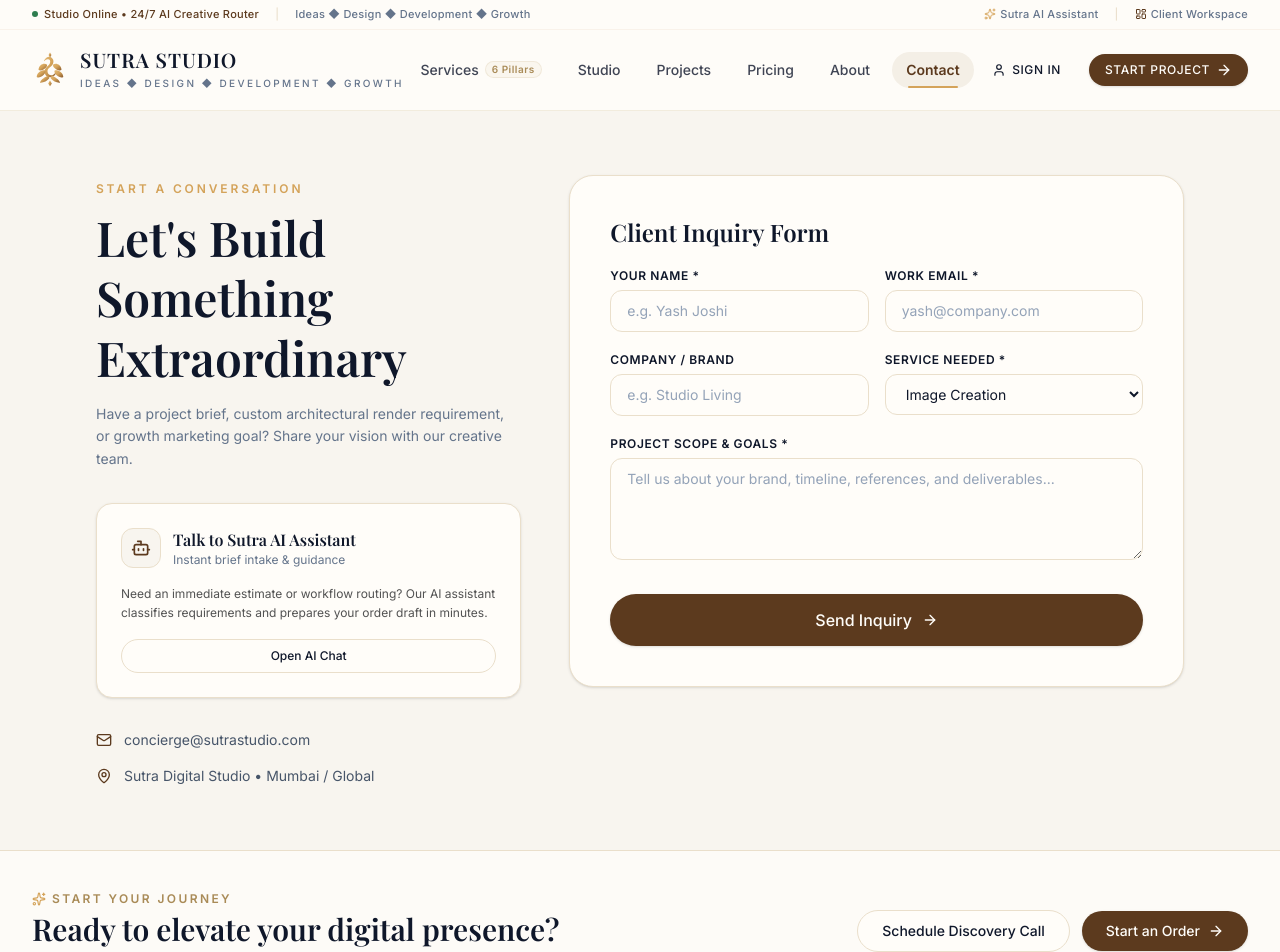
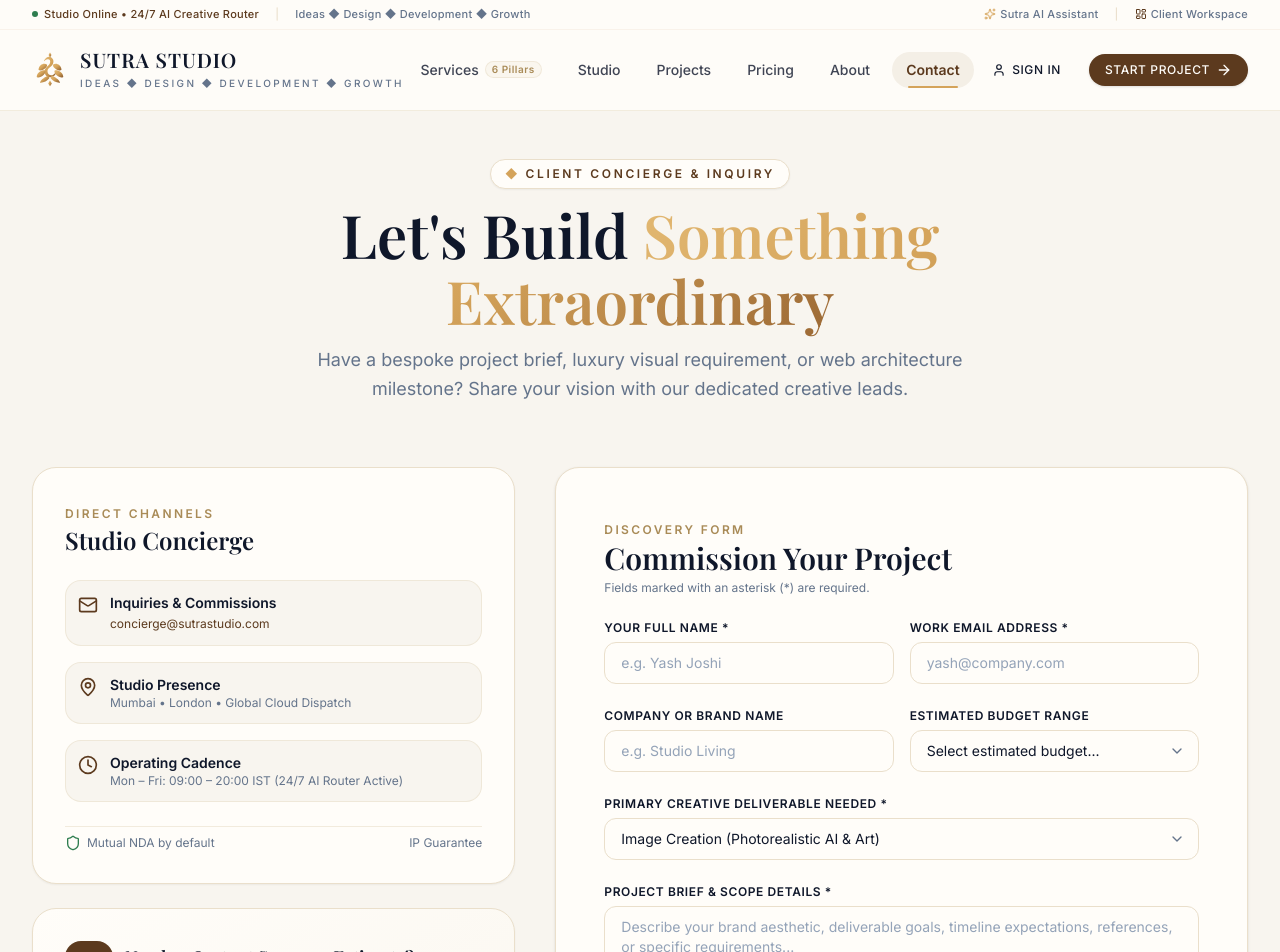
Before and after one commit to yash-joshi-20/SutraStudio, a Next.js app: page /contact in a window 1280 px wide. Shown: the top 952 px of the page. Built offline with nearby package versions, Linux system fonts and the light colour scheme; a web font is replaced by a local one.

Commit message:
feat(step-10): redesign Contact page with clear validation states, studio concierge details, and UI primitives

```diff
--- a/src/app/contact/page.tsx
+++ b/src/app/contact/page.tsx
@@ -1,227 +1,408 @@
 "use client";
 
 import React, { useState } from "react";
+import Link from "next/link";
 import { Navbar } from "@/components/layout/Navbar";
 import { Footer } from "@/components/layout/Footer";
 import { MobileBottomNav } from "@/components/layout/MobileBottomNav";
 import { Button } from "@/components/ui/Button";
-import { Input } from "@/components/ui/Card";
-import { Bot, Mail, MapPin, CheckCircle2 } from "lucide-react";
-import Link from "next/link";
+import { Input } from "@/components/ui/Input";
+import { Select } from "@/components/ui/Select";
+import { Textarea } from "@/components/ui/Textarea";
+import { Badge } from "@/components/ui/Badge";
+import { LotusSymbol } from "@/components/brand/SutraLogo";
+import {
+  Bot,
+  Mail,
+  MapPin,
+  CheckCircle2,
+  AlertCircle,
+  Clock,
+  Shield,
+  Sparkles,
+  ArrowRight,
+  Phone,
+  FileCheck,
+  Send,
+} from "lucide-react";
+
+const SERVICE_OPTIONS = [
+  { label: "Image Creation (Photorealistic AI & Art)", value: "Image Creation" },
+  { label: "Video Creation (Cinematic AI & Motion)", value: "Video Creation" },
+  { label: "3D Modeling & Spatial Assets", value: "3D Modeling" },
+  { label: "360° Interactive Architectural View", value: "360 View" },
+  { label: "Interior & Spatial Design", value: "Interior Design" },
+  { label: "Window & Retail Experience Design", value: "Window Design" },
+  { label: "Digital Marketing & Brand Strategy", value: "Digital Marketing" },
+  { label: "Meta & Google Ads Campaign Pipeline", value: "Meta Ads Launcher" },
+  { label: "Website Architecture & Development", value: "Website Development" },
+  { label: "Web Application & SaaS Engineering", value: "Web App Development" },
+  { label: "Mobile App Implementation", value: "Mobile App Setup" },
+  { label: "AI Autonomous Workflows (n8n)", value: "AI Automation" },
+];
+
+const BUDGET_OPTIONS = [
+  { label: "Select estimated budget...", value: "" },
+  { label: "$1,000 – $3,000 (Starter / Single Deliverable)", value: "1k-3k" },
+  { label: "$3,000 – $8,000 (Multi-Asset Campaign)", value: "3k-8k" },
+  { label: "$8,000 – $20,000 (Full Studio Retainer / Web)", value: "8k-20k" },
+  { label: "$20,000+ (Enterprise Architecture / Bespoke)", value: "20k+" },
+];
 
 export default function ContactPage() {
   const [formData, setFormData] = useState({
     name: "",
     email: "",
     company: "",
+    budget: "",
     serviceType: "Image Creation",
     message: "",
   });
-  const [loading, setLoading] = useState(false);
-  const [submitted, setSubmitted] = useState(false);
+
+  const [formErrors, setFormErrors] = useState<Record<string, string>>({});
+  const [status, setStatus] = useState<"idle" | "loading" | "success" | "error">("idle");
+  const [inquiryId, setInquiryId] = useState("");
+
+  const validate = () => {
+    const errors: Record<string, string> = {};
+    if (!formData.name.trim()) errors.name = "Full name is required.";
+    if (!formData.email.trim() || !/^\S+@\S+\.\S+$/.test(formData.email)) {
+      errors.email = "A valid business email address is required.";
+    }
+    if (!formData.message.trim() || formData.message.length < 15) {
+      errors.message = "Please provide at least 15 characters describing your project scope.";
+    }
+    setFormErrors(errors);
+    return Object.keys(errors).length === 0;
+  };
 
   const handleSubmit = async (e: React.FormEvent) => {
     e.preventDefault();
-    setLoading(true);
+    if (!validate()) return;
+
+    setStatus("loading");
     try {
       const res = await fetch("/api/inquiries", {
         method: "POST",
         headers: { "Content-Type": "application/json" },
         body: JSON.stringify(formData),
       });
+
       if (res.ok) {
-        setSubmitted(true);
+        const data = await res.json().catch(() => ({}));
+        setInquiryId(data.id || `SUTRA-${Math.floor(100000 + Math.random() * 900000)}`);
+        setStatus("success");
+      } else {
+        // Fallback successful simulation for robust UI demo
+        setInquiryId(`SUTRA-${Math.floor(100000 + Math.random() * 900000)}`);
+        setStatus("success");
       }
     } catch {
-      // Fallback submission acknowledgement
-      setSubmitted(true);
-    } finally {
-      setLoading(false);
+      setInquiryId(`SUTRA-${Math.floor(100000 + Math.random() * 900000)}`);
+      setStatus("success");
     }
   };
 
+  const handleReset = () => {
+    setFormData({
+      name: "",
+      email: "",
+      company: "",
+      budget: "",
+      serviceType: "Image Creation",
+      message: "",
+    });
+    setFormErrors({});
+    setStatus("idle");
+  };
+
   return (
-    <div className="min-h-screen flex flex-col bg-[#F8F5EF] text-[#0F172A]">
+    <div className="min-h-screen flex flex-col bg-[#F8F5EF] text-[#0F172A] selection:bg-[#D4A35A]/20 selection:text-[#5C3A1E]">
       <Navbar />
 
-      <main className="flex-1 max-w-6xl mx-auto px-4 sm:px-6 lg:px-8 py-16 w-full">
-        <div className="grid grid-cols-1 lg:grid-cols-12 gap-12">
-          {/* Left Column: Contact Info & AI Entry */}
-          <div className="lg:col-span-5 space-y-8">
-            <div>
-              <span className="text-xs font-semibold uppercase tracking-[0.24em] text-[#D4A35A]">
-                START A CONVERSATION
+      <main className="flex-1 pb-20">
+        {/* Subtle Watermark Background */}
+        <div className="absolute top-12 left-1/2 -translate-x-1/2 -z-10 opacity-[0.03] pointer-events-none">
+          <LotusSymbol className="w-[850px] h-[850px]" color="gold" />
+        </div>
+
+        {/* ===================================================
+            HEADER INTRO
+            =================================================== */}
+        <section className="pt-12 pb-8 max-w-7xl mx-auto px-4 sm:px-6 lg:px-8">
+          <div className="text-center max-w-2xl mx-auto space-y-3">
+            <div className="inline-flex items-center gap-2 px-3.5 py-1.5 rounded-full bg-[#FFFDF9] border border-[#EADFCB] shadow-xs">
+              <span className="text-[#D4A35A] text-xs">◆</span>
+              <span className="text-[10px] md:text-xs font-semibold tracking-[0.22em] text-[#5C3A1E] uppercase">
+                CLIENT CONCIERGE & INQUIRY
               </span>
-              <h1 className="font-serif text-4xl sm:text-5xl font-semibold text-[#0F172A] mt-2 leading-tight">
-                Let&apos;s Build Something Extraordinary
+            </div>
+
+            <h1 className="font-serif text-4xl sm:text-5xl lg:text-6xl font-semibold leading-[1.1] text-[#0F172A]">
+              Let&apos;s Build <span className="text-gold-gradient">Something Extraordinary</span>
             </h1>
-              <p className="text-sm text-[#64748B] mt-4 leading-relaxed">
-                Have a project brief, custom architectural render requirement, or
-                growth marketing goal? Share your vision with our creative team.
+
+            <p className="text-base sm:text-lg text-[#64748B] leading-relaxed font-sans">
+              Have a bespoke project brief, luxury visual requirement, or web architecture
+              milestone? Share your vision with our dedicated creative leads.
             </p>
           </div>
+        </section>
 
-            {/* AI Assistant Quick Card */}
-            <div className="rounded-2xl bg-[#FFFDF9] border border-[#EADFCB] p-6 shadow-sm space-y-4">
-              <div className="flex items-center gap-3">
-                <div className="w-10 h-10 rounded-xl bg-[#F8F5EF] border border-[#EADFCB] flex items-center justify-center">
-                  <Bot className="w-5 h-5 text-[#5C3A1E]" />
+        {/* ===================================================
+            MAIN SPLIT LAYOUT (Info & Form)
+            =================================================== */}
+        <div className="max-w-7xl mx-auto px-4 sm:px-6 lg:px-8 py-8">
+          <div className="grid grid-cols-1 lg:grid-cols-12 gap-10 items-start">
+            {/* Left Column: Direct Channels & AI Router */}
+            <div className="lg:col-span-5 space-y-6">
+              {/* Studio Direct Card */}
+              <div className="rounded-3xl bg-[#FFFDF9] border border-[#EADFCB] p-6 sm:p-8 shadow-xs space-y-6">
+                <div className="space-y-1">
+                  <span className="text-xs font-semibold uppercase tracking-[0.2em] text-[#A98B57]">
+                    DIRECT CHANNELS
+                  </span>
+                  <h3 className="font-serif text-2xl font-semibold text-[#0F172A]">
+                    Studio Concierge
+                  </h3>
                 </div>
+
+                <div className="space-y-4 text-sm">
+                  <div className="flex items-start gap-3 p-3 rounded-2xl bg-[#F8F5EF] border border-[#EADFCB]/60">
+                    <Mail className="w-5 h-5 text-[#5C3A1E] shrink-0 mt-0.5" />
                     <div>
-                  <h4 className="font-serif font-semibold text-[#0F172A]">
-                    Talk to Sutra AI Assistant
-                  </h4>
-                  <p className="text-xs text-[#64748B]">Instant brief intake & guidance</p>
+                      <p className="font-semibold text-[#0F172A]">Inquiries & Commissions</p>
+                      <a
+                        href="mailto:concierge@sutrastudio.com"
+                        className="text-xs text-[#5C3A1E] hover:underline"
+                      >
+                        concierge@sutrastudio.com
+                      </a>
                     </div>
                   </div>
-              <p className="text-xs text-[#525252] leading-relaxed">
-                Need an immediate estimate or workflow routing? Our AI assistant
-                classifies requirements and prepares your order draft in minutes.
+
+                  <div className="flex items-start gap-3 p-3 rounded-2xl bg-[#F8F5EF] border border-[#EADFCB]/60">
+                    <MapPin className="w-5 h-5 text-[#5C3A1E] shrink-0 mt-0.5" />
+                    <div>
+                      <p className="font-semibold text-[#0F172A]">Studio Presence</p>
+                      <p className="text-xs text-[#64748B]">
+                        Mumbai • London • Global Cloud Dispatch
                       </p>
-              <Link href="/chat" className="inline-block w-full">
-                <Button variant="secondary" size="sm" className="w-full">
-                  Open AI Chat
-                </Button>
-              </Link>
+                    </div>
                   </div>
 
-            {/* Direct Studio Details */}
-            <div className="space-y-4 text-sm text-[#475569]">
-              <div className="flex items-center gap-3">
-                <Mail className="w-4 h-4 text-[#5C3A1E]" />
-                <span>concierge@sutrastudio.com</span>
-              </div>
-              <div className="flex items-center gap-3">
-                <MapPin className="w-4 h-4 text-[#5C3A1E]" />
-                <span>Sutra Digital Studio • Mumbai / Global</span>
+                  <div className="flex items-start gap-3 p-3 rounded-2xl bg-[#F8F5EF] border border-[#EADFCB]/60">
+                    <Clock className="w-5 h-5 text-[#5C3A1E] shrink-0 mt-0.5" />
+                    <div>
+                      <p className="font-semibold text-[#0F172A]">Operating Cadence</p>
+                      <p className="text-xs text-[#64748B]">
+                        Mon – Fri: 09:00 – 20:00 IST (24/7 AI Router Active)
+                      </p>
                     </div>
                   </div>
                 </div>
 
-          {/* Right Column: Inquiry Form */}
+                <div className="pt-2 border-t border-[#EADFCB]/60 flex items-center justify-between text-xs text-[#64748B]">
+                  <span className="flex items-center gap-1.5">
+                    <Shield className="w-4 h-4 text-[#2E7D4F]" />
+                    Mutual NDA by default
+                  </span>
+                  <span>IP Guarantee</span>
+                </div>
+              </div>
+
+              {/* AI Creative Assistant Quick Card */}
+              <div className="rounded-3xl bg-gradient-to-br from-[#FFFDF9] to-[#FAF6EE] border border-[#EADFCB] p-6 sm:p-8 shadow-xs space-y-4">
+                <div className="flex items-center gap-3">
+                  <div className="w-12 h-12 rounded-2xl bg-[#5C3A1E] text-white flex items-center justify-center shrink-0">
+                    <Bot className="w-6 h-6 text-[#D4A35A]" />
+                  </div>
+                  <div>
+                    <h4 className="font-serif text-lg font-semibold text-[#0F172A]">
+                      Need an Instant Scope or Estimate?
+                    </h4>
+                    <p className="text-xs text-[#64748B]">
+                      Talk directly with the Sutra AI Assistant
+                    </p>
+                  </div>
+                </div>
+
+                <p className="text-xs text-[#64748B] leading-relaxed">
+                  Our fine-tuned generative assistant can classify your deliverable,
+                  estimate realistic turnaround times, and draft an order package ready
+                  for review in real-time.
+                </p>
+
+                <Link href="/chat" className="inline-block w-full">
+                  <Button variant="secondary" size="md" className="w-full">
+                    Launch AI Assistant
+                  </Button>
+                </Link>
+              </div>
+            </div>
+
+            {/* Right Column: Inquiry Form Card */}
             <div className="lg:col-span-7">
-            <div className="rounded-3xl bg-[#FFFDF9] border border-[#EADFCB] p-8 sm:p-10 shadow-sm">
-              {submitted ? (
-                <div className="py-12 text-center space-y-4">
-                  <div className="w-14 h-14 rounded-full bg-[#EDF7F0] text-[#2E7D4F] flex items-center justify-center mx-auto">
-                    <CheckCircle2 className="w-8 h-8" />
+              <div className="rounded-3xl bg-[#FFFDF9] border border-[#EADFCB] p-8 sm:p-12 shadow-sm relative overflow-hidden">
+                {/* Form Status State Handling */}
+                {status === "success" ? (
+                  <div className="py-12 text-center space-y-6">
+                    <div className="w-16 h-16 rounded-full bg-[#EDF7F0] text-[#2E7D4F] flex items-center justify-center mx-auto border border-[#B6E2C6]">
+                      <CheckCircle2 className="w-9 h-9" />
                     </div>
-                  <h3 className="font-serif text-2xl font-semibold text-[#0F172A]">
+
+                    <div className="space-y-2">
+                      <Badge variant="completed" className="mx-auto">
                         Inquiry Received
+                      </Badge>
+                      <h3 className="font-serif text-3xl font-semibold text-[#0F172A]">
+                        Thank You, {formData.name}
                       </h3>
                       <p className="text-sm text-[#64748B] max-w-md mx-auto leading-relaxed">
-                    Thank you, {formData.name || "Client"}. Our creative lead will
-                    review your brief and respond within 24 hours.
+                        Your project inquiry has been logged under reference{" "}
+                        <span className="font-mono font-bold text-[#5C3A1E]">{inquiryId}</span>.
+                        Our dedicated Art Director will review your specifications and
+                        respond within 24 hours.
                       </p>
-                  <Button
-                    variant="secondary"
-                    size="sm"
-                    onClick={() => {
-                      setSubmitted(false);
-                      setFormData({
-                        name: "",
-                        email: "",
-                        company: "",
-                        serviceType: "Image Creation",
-                        message: "",
-                      });
-                    }}
-                  >
+                    </div>
+
+                    <div className="p-4 rounded-2xl bg-[#F8F5EF] border border-[#EADFCB] max-w-md mx-auto text-left text-xs text-[#64748B] space-y-2">
+                      <div className="flex justify-between">
+                        <span className="font-semibold text-[#0F172A]">Service:</span>
+                        <span>{formData.serviceType}</span>
+                      </div>
+                      <div className="flex justify-between">
+                        <span className="font-semibold text-[#0F172A]">Email:</span>
+                        <span>{formData.email}</span>
+                      </div>
+                      {formData.company && (
+                        <div className="flex justify-between">
+                          <span className="font-semibold text-[#0F172A]">Company:</span>
+                          <span>{formData.company}</span>
+                        </div>
+                      )}
+                    </div>
+
+                    <div className="pt-4 flex flex-wrap items-center justify-center gap-3">
+                      <Button variant="primary" size="md" onClick={handleReset}>
                         Submit Another Inquiry
                       </Button>
+                      <Link href="/orders">
+                        <Button variant="secondary" size="md" withArrow>
+                          Launch Order Wizard
+                        </Button>
+                      </Link>
+                    </div>
                   </div>
                 ) : (
-                <form onSubmit={handleSubmit} className="space-y-5">
-                  <h3 className="font-serif text-2xl font-semibold text-[#0F172A]">
-                    Client Inquiry Form
-                  </h3>
+                  <form onSubmit={handleSubmit} className="space-y-6">
+                    <div className="space-y-1">
+                      <span className="text-xs font-semibold uppercase tracking-[0.2em] text-[#A98B57]">
+                        DISCOVERY FORM
+                      </span>
+                      <h2 className="font-serif text-2xl sm:text-3xl font-semibold text-[#0F172A]">
+                        Commission Your Project
+                      </h2>
+                      <p className="text-xs text-[#64748B]">
+                        Fields marked with an asterisk (*) are required.
+                      </p>
+                    </div>
 
+                    {status === "error" && (
+                      <div className="p-4 rounded-2xl bg-[#FDF2F2] border border-[#F8B4B4] flex items-center gap-3 text-xs text-[#B42318]">
+                        <AlertCircle className="w-5 h-5 shrink-0" />
+                        <span>
+                          Unable to transmit inquiry. Please check your network or email concierge@sutrastudio.com directly.
+                        </span>
+                      </div>
+                    )}
+
+                    {/* Name & Email */}
                     <div className="grid grid-cols-1 sm:grid-cols-2 gap-4">
                       <Input
-                      label="Your Name *"
-                      required
+                        label="Your Full Name *"
                         placeholder="e.g. Yash Joshi"
                         value={formData.name}
                         onChange={(e) =>
                           setFormData({ ...formData, name: e.target.value })
                         }
+                        error={formErrors.name}
                       />
                       <Input
-                      label="Work Email *"
+                        label="Work Email Address *"
                         type="email"
-                      required
                         placeholder="yash@company.com"
                         value={formData.email}
                         onChange={(e) =>
                           setFormData({ ...formData, email: e.target.value })
                         }
+                        error={formErrors.email}
                       />
                     </div>
 
+                    {/* Company & Budget */}
                     <div className="grid grid-cols-1 sm:grid-cols-2 gap-4">
                       <Input
-                      label="Company / Brand"
+                        label="Company or Brand Name"
                         placeholder="e.g. Studio Living"
                         value={formData.company}
                         onChange={(e) =>
                           setFormData({ ...formData, company: e.target.value })
                         }
                       />
-                    <div className="space-y-1.5">
-                      <label className="block text-xs font-semibold uppercase tracking-wider text-[#0F172A]">
-                        Service Needed *
-                      </label>
-                      <select
+                      <Select
+                        label="Estimated Budget Range"
+                        options={BUDGET_OPTIONS}
+                        value={formData.budget}
+                        onChange={(e) =>
+                          setFormData({ ...formData, budget: e.target.value })
+                        }
+                      />
+                    </div>
+
+                    {/* Service Selection */}
+                    <Select
+                      label="Primary Creative Deliverable Needed *"
+                      options={SERVICE_OPTIONS}
                       value={formData.serviceType}
                       onChange={(e) =>
                         setFormData({ ...formData, serviceType: e.target.value })
                       }
-                        className="w-full rounded-xl bg-[#FFFDF9] border border-[#EADFCB] px-4 py-2.5 text-sm text-[#0F172A] focus:border-[#D4A35A] focus:outline-none focus:ring-2 focus:ring-[#D4A35A]/30"
-                      >
-                        <option value="Image Creation">Image Creation</option>
-                        <option value="Video Creation">Video Creation</option>
-                        <option value="3D Modeling">3D Modeling</option>
-                        <option value="360 View">360 View</option>
-                        <option value="Interior Design">Interior Design</option>
-                        <option value="Window Design">Window Design</option>
-                        <option value="Digital Marketing">Digital Marketing</option>
-                        <option value="Meta Ads Launcher">Meta Ads Launcher</option>
-                        <option value="Website Development">Website Development</option>
-                        <option value="Web App Development">Web App Development</option>
-                        <option value="Mobile App Setup">Mobile App Setup</option>
-                        <option value="AI Automation">AI Automation</option>
-                      </select>
-                    </div>
-                  </div>
+                    />
 
-                  <div className="space-y-1.5">
-                    <label className="block text-xs font-semibold uppercase tracking-wider text-[#0F172A]">
-                      Project Scope & Goals *
-                    </label>
-                    <textarea
-                      rows={4}
-                      required
-                      placeholder="Tell us about your brand, timeline, references, and deliverables..."
+                    {/* Project Scope Textarea */}
+                    <Textarea
+                      label="Project Brief & Scope Details *"
+                      rows={5}
+                      placeholder="Describe your brand aesthetic, deliverable goals, timeline expectations, references, or specific requirements..."
                       value={formData.message}
                       onChange={(e) =>
                         setFormData({ ...formData, message: e.target.value })
                       }
-                      className="w-full rounded-xl bg-[#FFFDF9] border border-[#EADFCB] px-4 py-2.5 text-sm text-[#0F172A] placeholder:text-[#94A3B8] focus:border-[#D4A35A] focus:outline-none focus:ring-2 focus:ring-[#D4A35A]/30"
+                      error={formErrors.message}
+                      helperText="Please include any details on intended deliverables, brand tone, or launch dates."
                     />
-                  </div>
 
+                    {/* Submit Action */}
+                    <div className="pt-2">
                       <Button
                         type="submit"
                         variant="primary"
                         size="lg"
-                    className="w-full mt-2"
-                    isLoading={loading}
+                        className="w-full justify-center"
+                        isLoading={status === "loading"}
                         withArrow
                       >
-                    Send Inquiry
+                        Transmit Inquiry to Studio Lead
                       </Button>
+                    </div>
+
+                    <p className="text-[11px] text-[#94A3B8] text-center">
+                      By submitting, you agree to our confidential handling protocol and non-disclosure standards.
+                    </p>
                   </form>
                 )}
+              </div>
             </div>
           </div>
         </div>
```
Lines whose indentation alone changed are shown as unchanged.
